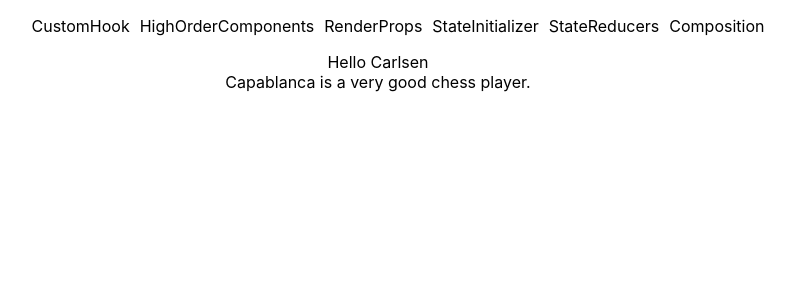
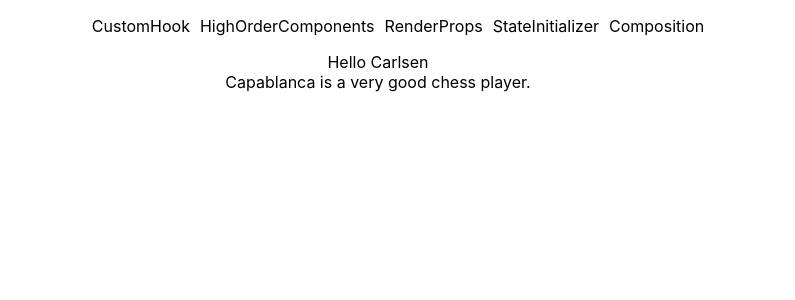
Before and after one commit to isan26/react-patterns, a React (Create React App) app: page / in a window 1280 px wide. Shown: the top 300 px of the page, without its empty margins (262-1057 px from the left). Built offline with nearby package versions, Linux system fonts and the light colour scheme.

Commit message:
Removed State reducers

```diff
--- a/src/App.tsx
+++ b/src/App.tsx
@@ -6,7 +6,6 @@ import CustomHook from "./patterns/CustomHooks";
 import HighOrderComponents from "./patterns/HighOrderComponent";
 import RenderProps from "./patterns/RenderProps";
 import StateInitializer from "./patterns/StateInitializer";
-import StateReducers from "./patterns/StateReducers";
 import Composition from "./patterns/Composition";
 import "./App.css";
 
@@ -15,7 +14,6 @@ const patterns = {
   "HighOrderComponents": HighOrderComponents,
   "RenderProps": RenderProps,
   "StateInitializer": StateInitializer,
-  "StateReducers": StateReducers,
   "Composition": Composition,
 };
 
--- a/src/patterns/StateReducers/index.tsx
+++ /dev/null
@@ -1,10 +0,0 @@
-import React from 'react'
-
-const StateReducers = () => {
-   return (
-       <div>
-           StateReducers
-       </div>
-   )
-}
-export default StateReducers;
--- a/src/types/PatternListType.ts
+++ b/src/types/PatternListType.ts
@@ -3,7 +3,6 @@ type TypeList =
 | "HighOrderComponents"
 | "RenderProps"
 | "StateInitializer"
-| "StateReducers"
 | "Composition";
 
 
```
Also changed, not shown: src/patterns/StateReducers/README.md (deleted).
